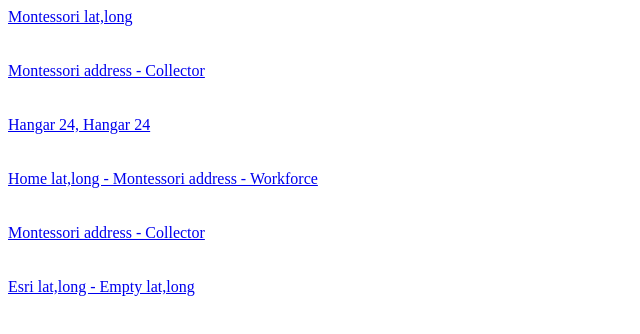
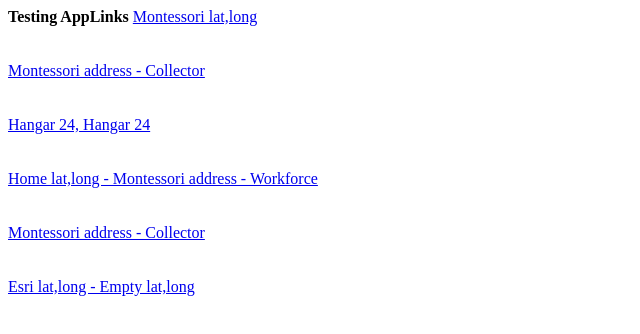
Before and after one commit to sabinebarrera/sabinebarrera.github.io, a plain HTML site: page index.html in a window 1280 px wide. Shown: the whole page, without its empty margins (0-640 px from the left). Drawn offline with Linux system fonts and the light colour scheme.

Commit message:
Update index.html

```diff
--- a/index.html
+++ b/index.html
@@ -1,3 +1,6 @@
+
+<b>Testing AppLinks</b>
+
 <a href="arcgis-navigator://?payload=%7B%22version%22%3A%221.0%22%2C%22stops%22%3A%5B%7B%22name%22%3A%22Montessori%20in%20Redlands%22%2C%22latitude%22%3A34.114082%2C%20%22longitude%22%3A-117.807196%7D%5D%2C%22optimize%E2%80%9D%3Afalse%2C%22navigate%E2%80%9D%3Afalse%2C%22start%E2%80%9D%3A%7B%7D%2C%22callback%22%3A%7B%7D%7D">Montessori lat,long</a>
 <br />
 <br />
```
